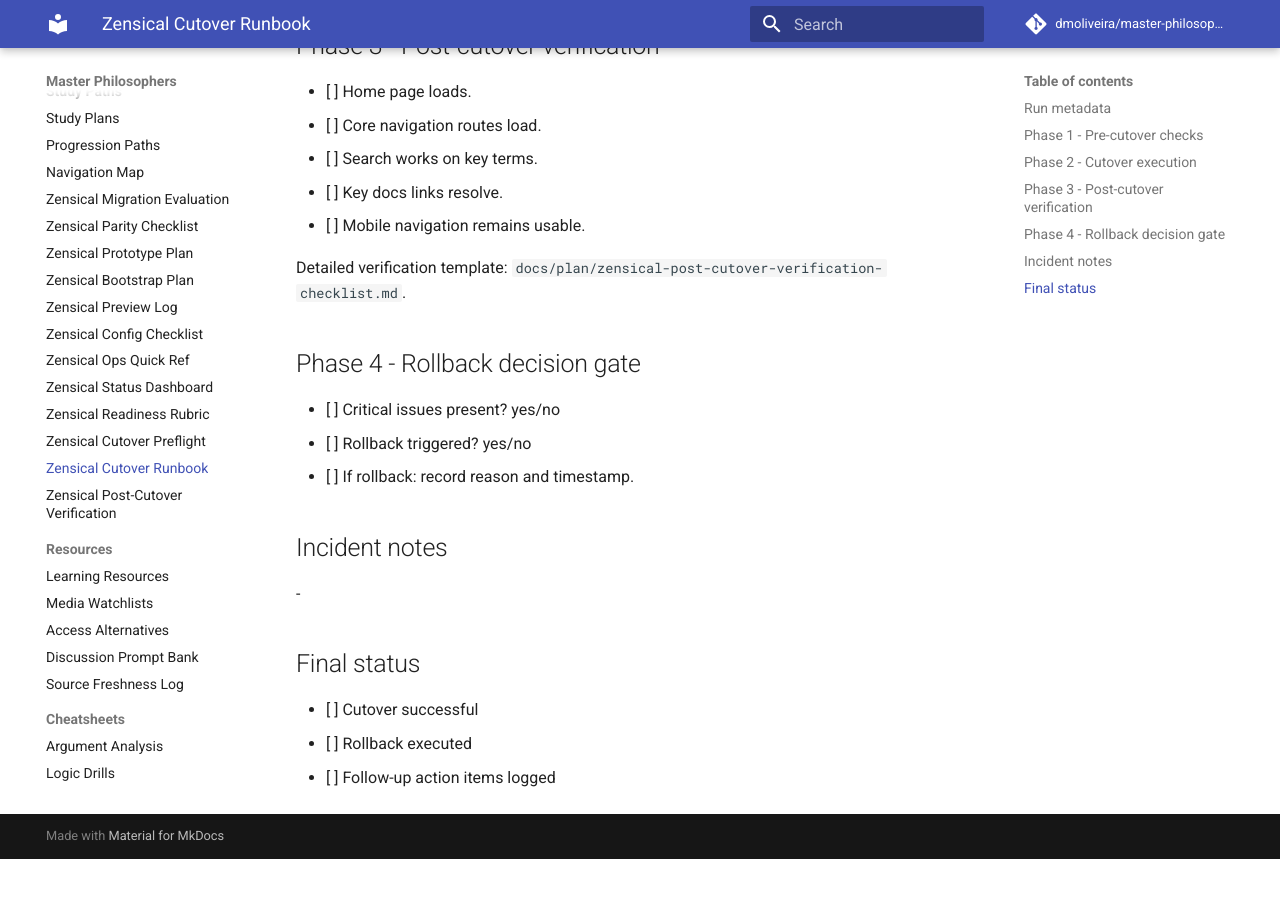
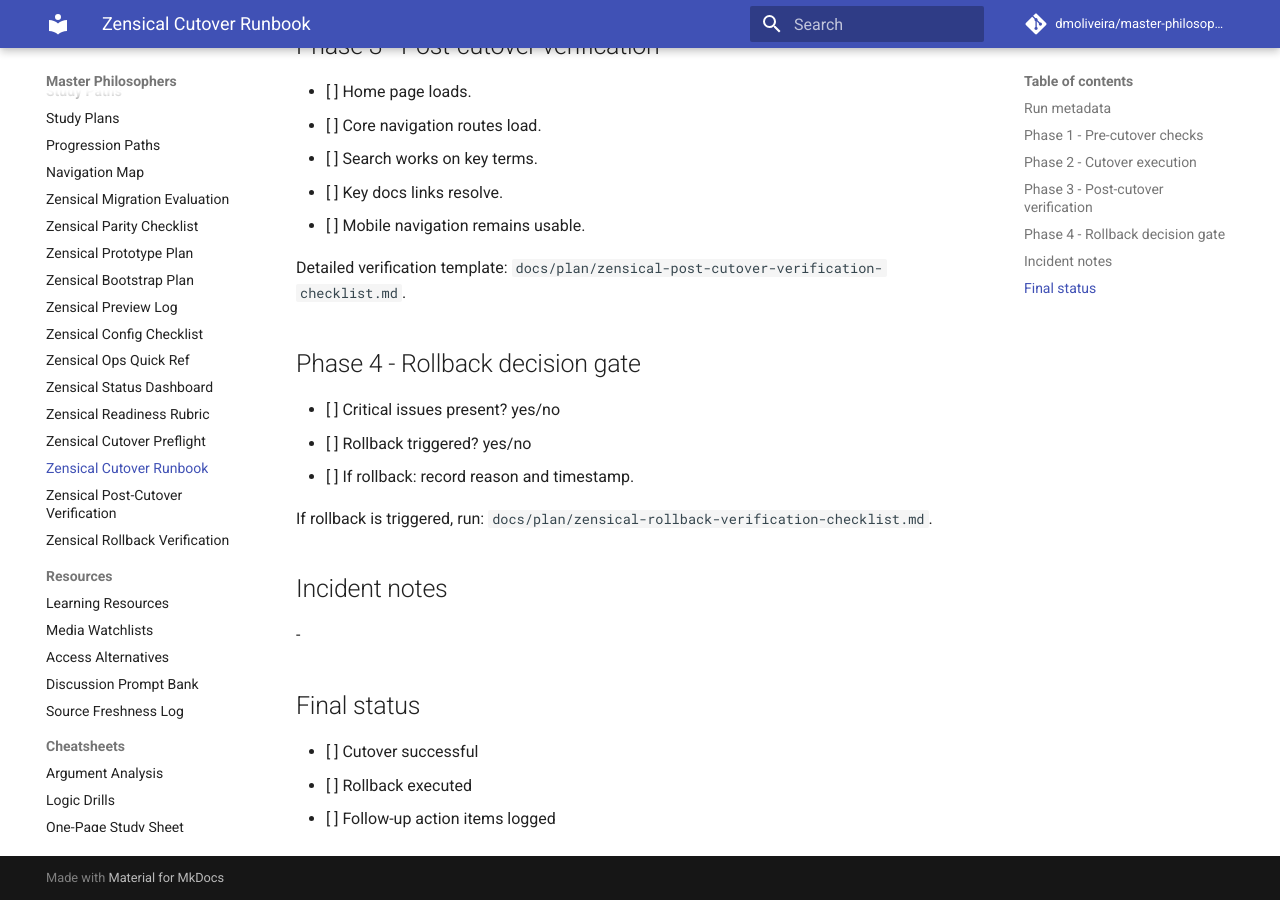
Before and after one commit to dmoliveira/master-philosophers, an MkDocs documentation site: the page built from docs/plan/zensical-cutover-runbook-template.md, in a window 1280 px wide and 900 px high, scrolled down 903 px. Built offline with MkDocs 1.6.1 and Material for MkDocs 9.7.7, drawn with Linux system fonts in a browser that asks for light colours; comment, search, counter and statistics services are not loaded; before the commit the page ends 1762 px from its top, so only the background shows below that.

Commit message:
docs wire rollback verification into cutover flow

```diff
--- a/docs/plan/zensical-cutover-runbook-template.md
+++ b/docs/plan/zensical-cutover-runbook-template.md
@@ -40,6 +40,8 @@
 - [ ] Rollback triggered? yes/no
 - [ ] If rollback: record reason and timestamp.
 
+If rollback is triggered, run: `docs/plan/zensical-rollback-verification-checklist.md`.
+
 ## Incident notes
 
 -
--- a/mkdocs.yml
+++ b/mkdocs.yml
@@ -45,6 +45,7 @@
       - Zensical Cutover Preflight: plan/zensical-cutover-preflight-checklist.md
       - Zensical Cutover Runbook: plan/zensical-cutover-runbook-template.md
       - Zensical Post-Cutover Verification: plan/zensical-post-cutover-verification-checklist.md
+      - Zensical Rollback Verification: plan/zensical-rollback-verification-checklist.md
   - Resources:
       - Learning Resources: resources/learning-resources.md
       - Media Watchlists: resources/media-watchlists.md
```
Also changed, not shown: README.md (+1 -0 lines).
